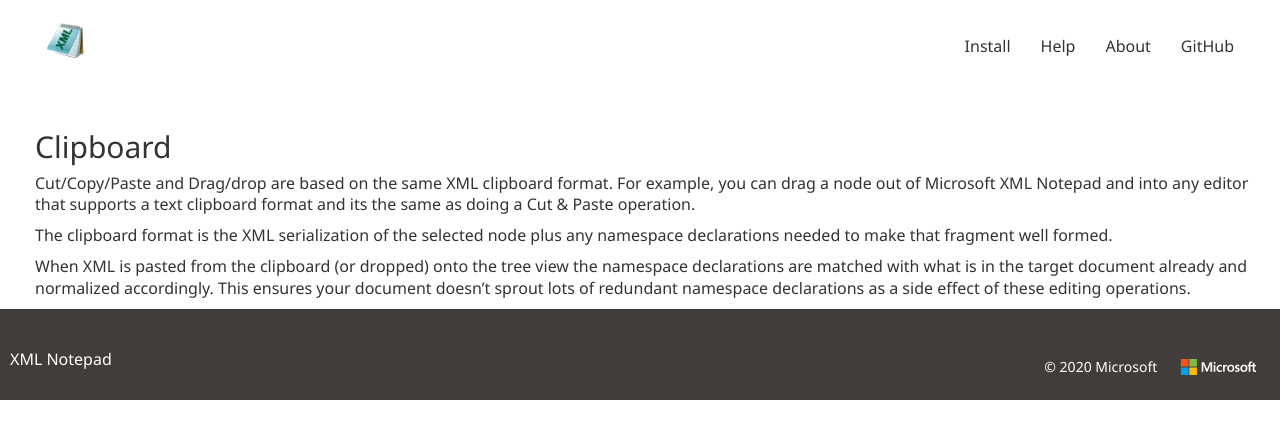
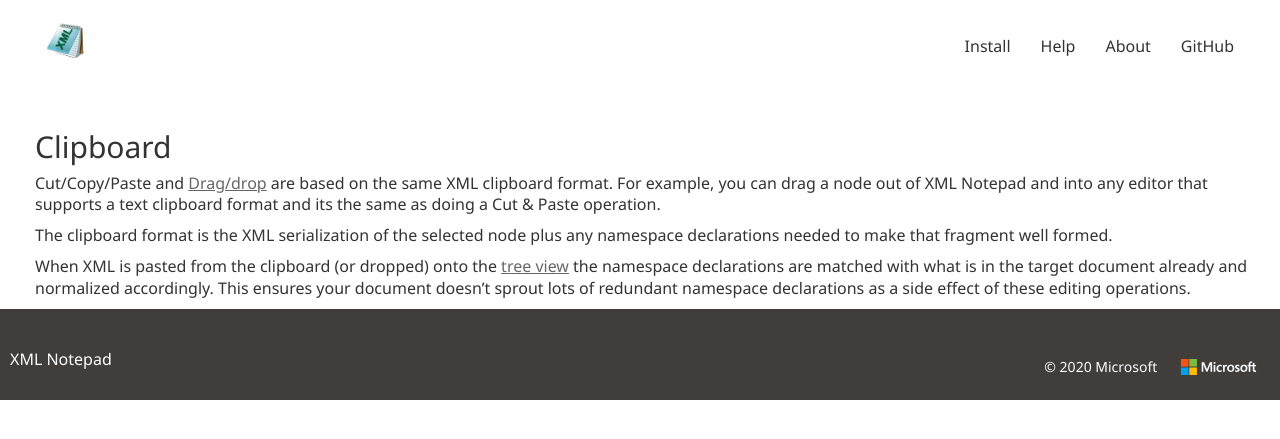
Before and after one commit to microsoft/XmlNotepad, a Jekyll site: the page built from docs/help/clipboard.md, in a window 1280 px wide. Shown: the top 439 px of the page. Built offline with Jekyll 4.4.1, drawn with Linux system fonts in a browser that asks for light colours; nearby versions of some CDN libraries.

Commit message:
fix typos.

```diff
--- a/docs/help/clipboard.md
+++ b/docs/help/clipboard.md
@@ -8,8 +8,14 @@
 
 ## Clipboard
 
-Cut/Copy/Paste and Drag/drop are based on the same XML clipboard format. For example, you can drag a node out of Microsoft XML Notepad and into any editor that supports a text clipboard format and its the same as doing a Cut & Paste operation.
+Cut/Copy/Paste and [Drag/drop](/XmlNotepad/help/dragdrop) are based on the same XML clipboard
+format. For example, you can drag a node out of XML Notepad and into any editor that supports a text
+clipboard format and its the same as doing a Cut & Paste operation.
 
-The clipboard format is the XML serialization of the selected node plus any namespace declarations needed to make that fragment well formed.
+The clipboard format is the XML serialization of the selected node plus any namespace declarations
+needed to make that fragment well formed.
 
-When XML is pasted from the clipboard (or dropped) onto the tree view the namespace declarations are matched with what is in the target document already and normalized accordingly. This ensures your document doesn't sprout lots of redundant namespace declarations as a side effect of these editing operations.
+When XML is pasted from the clipboard (or dropped) onto the [tree view](/XmlNotepad/help/ui) the
+namespace declarations are matched with what is in the target document already and normalized
+accordingly. This ensures your document doesn't sprout lots of redundant namespace declarations as a
+side effect of these editing operations.
```
Also changed, not shown: docs/XmlNotepadDesign.md (+1 -1 lines).
